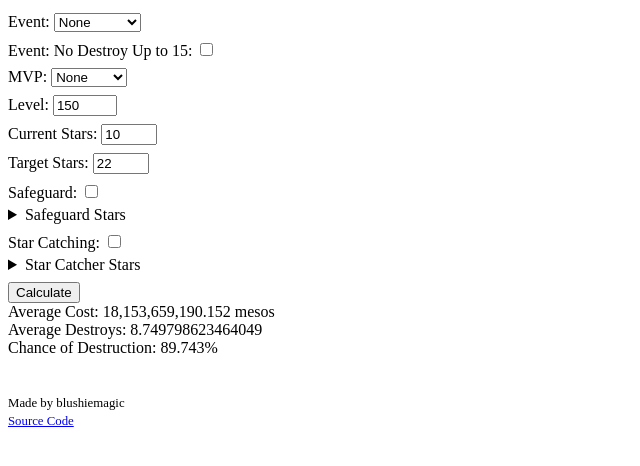
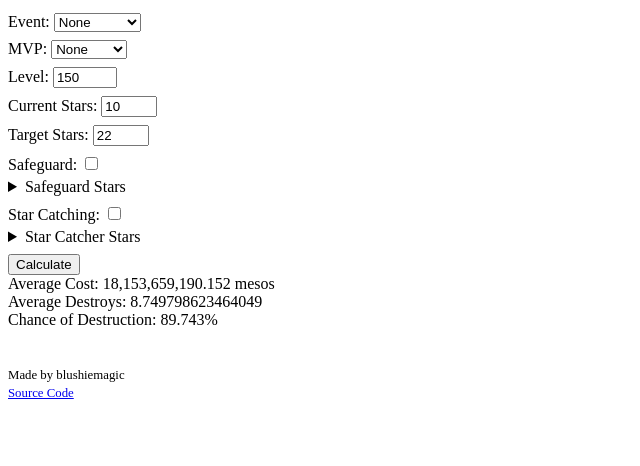
Before and after one commit to blushiemagic/Maplestory-Starforce-Calculator, a plain HTML site: page index.html in a window 1280 px wide. Both pictures are taken after a click on the input "Calculate". Shown: the part 46-512 px from the top of the page, without its empty margins (0-640 px from the left). Drawn offline with Linux system fonts and the light colour scheme.

Commit message:
Removed deprecated no-boom-room event from interface

```diff
--- a/index.html
+++ b/index.html
@@ -18,10 +18,6 @@
                 <option value="extra">+2 for 1-10</option>
                 <option value="shining">Shining</option>
             </select>
-        </div>
-        <div>
-            <label for="event-safeguard">Event: No Destroy Up to 15: </label>
-            <input type="checkbox" id="event-safeguard" value="event-safeguard">
         </div>
         <div>
             <label for="mvp">MVP: </label>
@@ -131,6 +127,7 @@
         <input type="submit" value="Calculate">
     </form>
     <div id="results"></div>
+    <canvas id="destroy-graph" width="360" height="240" hidden></canvas>
     <footer>
         <div>Made by blushiemagic</div>
         <div><a href="https://github.com/blushiemagic/Maplestory-Starforce-Calculator">Source Code</a></div>
--- a/src.js
+++ b/src.js
@@ -250,7 +250,7 @@ function calculate() {
     try {
         var args = {};
         args.event = events[document.getElementById('event').value];
-        args.eventSafeguard = document.getElementById('event-safeguard').checked;
+        args.eventSafeguard = false;
         args.mvpDiscount = mvp[document.getElementById('mvp').value];
         args.level = parseInt(document.getElementById('level').value);
         var from = parseInt(document.getElementById('from').value);
```
